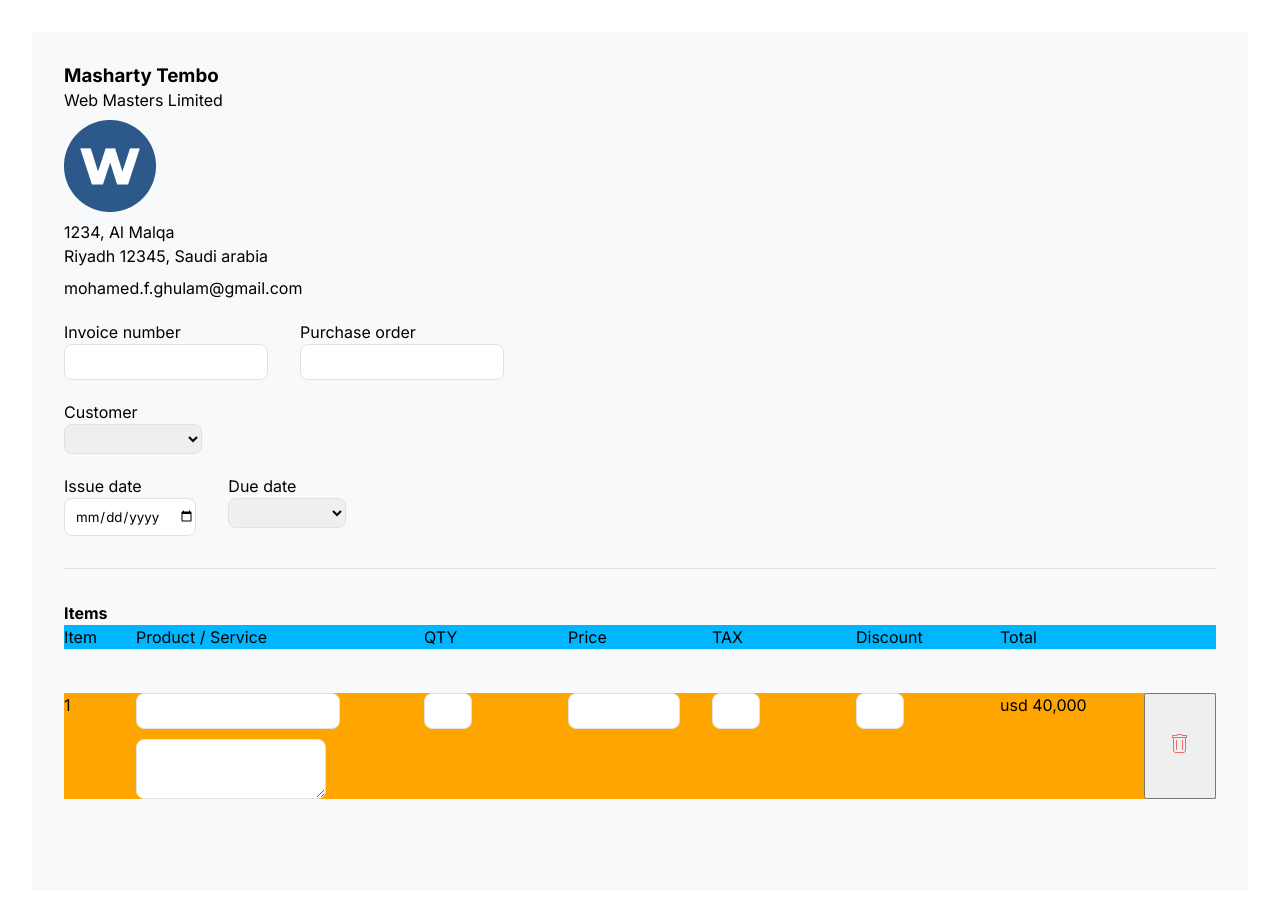
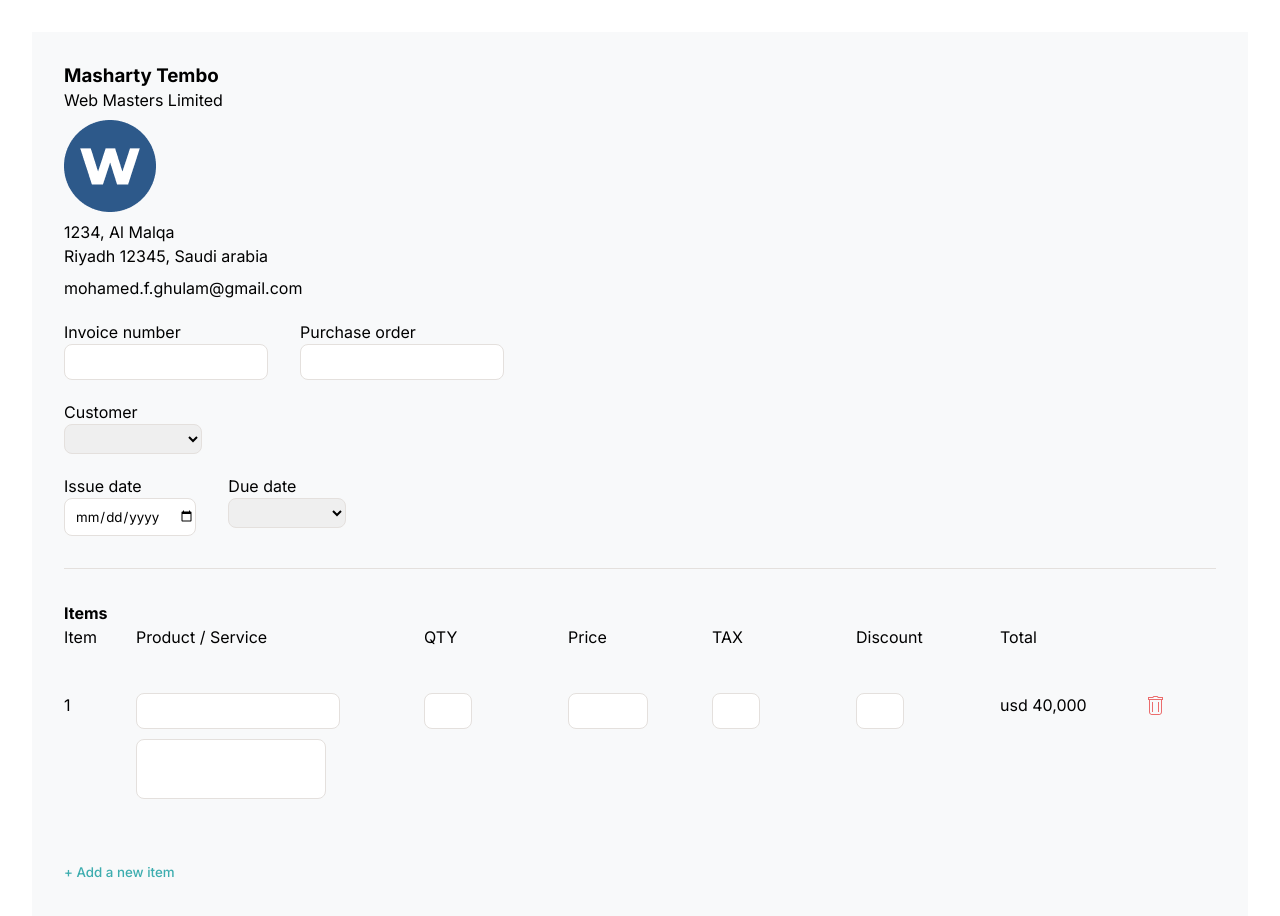
Before and after one commit to Gresham24/Invoice-Creator-App, a React (Vite) app: page / in a window 1280 px wide. Shown: the top 916 px of the page. Built offline with nearby package versions, Linux system fonts and the light colour scheme.

Commit message:
modified add and delete buttons

```diff
--- a/src/components/Form.jsx
+++ b/src/components/Form.jsx
@@ -41,37 +41,62 @@ const StyledFormBody = styled.div`
 `;
 
 const StyledDescriptionTable = styled.div``;
+
 const StyledDescriptionHeaders = styled.div`
     display: grid;
-    grid-template-columns: 0.5fr repeat(7, 1fr);
     grid-template-columns: 0.5fr 2fr 1fr 1fr 1fr 1fr 1fr 0.5fr;
     grid-template-rows: repeat(1, 1fr);
     grid-column-gap: auto;
     margin-bottom: 2.75rem;
-    background-color: #00b7ff;
 `;
 
 const StyledDescriptionRow = styled.div`
     display: grid;
-    grid-template-columns: 0.5fr repeat(7, 1fr);
     grid-template-columns: 0.5fr 2fr 1fr 1fr 1fr 1fr 1fr 0.5fr;
     grid-template-rows: repeat(1, 1fr);
     grid-column-gap: auto;
     grid-row-gap: 60px;
     margin-bottom: 3.75rem;
-    background-color: orange;
     & .qty,
     .tax,
     .discount {
         width: 3rem;
     }
     & .price {
-        width: 7rem;
+        width: 5rem;
     }
     & .prodServDescription {
         margin-top: 10px;
+        resize: none;
     }
 `;
+
+const StyledDeleteButton = styled.button`
+    height: 1.5rem;
+    width: 1.5rem;
+    background: none;
+    border: none;
+    &:hover {
+        cursor: pointer;
+    }
+    & img:active {
+        opacity: 0.7;
+    }
+`;
+
+const StyledAddButton = styled.button`
+    background: none;
+    border: none;
+    color: #3dadaf;
+    font-weight: 500;
+    &:hover {
+        cursor: pointer;
+    }
+    &:active {
+        opacity: 0.7;
+    }
+`;
+
 // Main funcition
 function Form() {
     /*=========== HOOKS===========*/
@@ -184,7 +209,6 @@ function Form() {
                         <div>TAX</div>
                         <div>Discount</div>
                         <div>Total</div>
-                        {/* <div></div> */}
                     </StyledDescriptionHeaders>
 
                     <StyledDescriptionRow>
@@ -235,14 +259,15 @@ function Form() {
                             </label>
                         </StyledInput>
                         <div>usd 40,000</div>
-                        <button>
+                        <StyledDeleteButton>
                             <img
                                 src="./src/assets/mdi-light_delete.svg"
                                 alt="delete button"
                             />
-                        </button>
+                        </StyledDeleteButton>
                     </StyledDescriptionRow>
                 </StyledDescriptionTable>
+                <StyledAddButton>+ Add a new item</StyledAddButton>
             </StyledFormBody>
         </form>
     );
```
